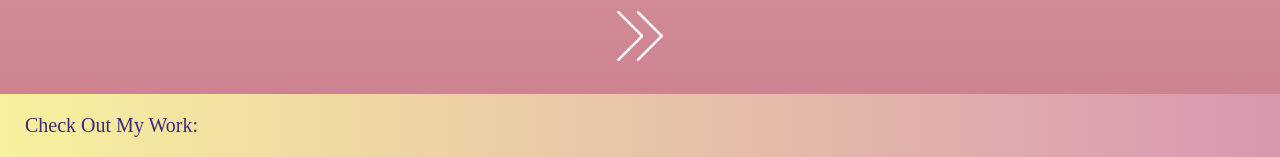
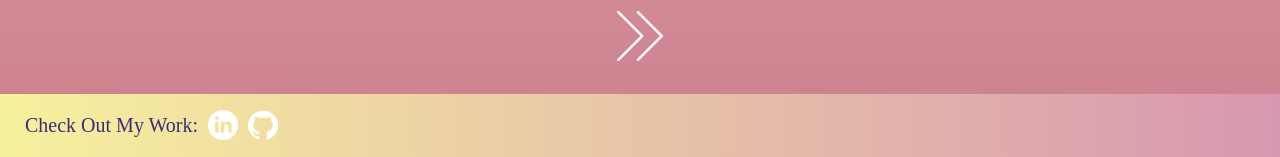
Before and after one commit to sterlingeide/portfolio, a Django app: page / in a window 1280 px wide. Shown: the part 897-1054 px from the top of the page. Run offline with Django 4.2, Linux system fonts and the light colour scheme.

Commit message:
footer additions

```diff
--- a/my_site/static/my_site/style.css
+++ b/my_site/static/my_site/style.css
@@ -44,6 +44,11 @@ li {
     margin-left: 25px;
     font-size: 20px;
     font-weight: 500;
+}
+
+#foot-image {
+    width: 30px;
+    margin-left: 10px;
 }
 
 #tab {
--- a/my_site/templates/my_site/header.html
+++ b/my_site/templates/my_site/header.html
@@ -26,6 +26,12 @@
         {% endblock %}
         <div id="foot">
             <p id="foot-words">Check Out My Work:</p>
+            <a href="https://www.linkedin.com/in/sterling-eide-03baa7224/">
+                <img id="foot-image" src="../../static/my_site/images/linkedIn.png">
+            </a>
+            <a href="https://github.com/sterlingeide">
+                <img id="foot-image" src="../../static/my_site/images/github.png">
+            </a>
         </div>
     </body>
 </html>
```
Also changed, not shown: my_site/static/my_site/images/github.png (added), my_site/static/my_site/images/linkedIn.png (added).
